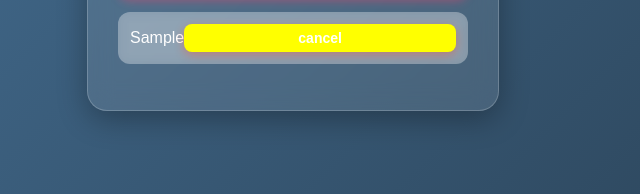
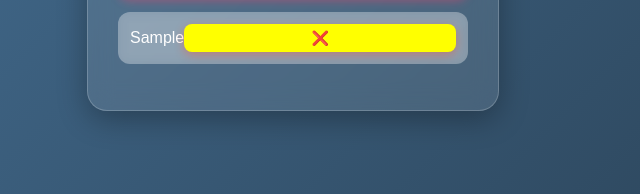
Before and after one commit to Vishwakarmasuraj333/To-do-list, a plain HTML site: page index.html in a window 1280 px wide. Both pictures are taken after typing "Sample" into the empty fields and a click on the button "Add". Shown: the part 449-643 px from the top of the page, 347-987 px from the left. Drawn offline with Linux system fonts and the light colour scheme.

Commit message:
Update index.html

```diff
--- a/index.html
+++ b/index.html
@@ -136,7 +136,7 @@
             li.innerText = task;
 
             let delbtn = document.createElement("button");
-            delbtn.innerText = "cancel";
+            delbtn.innerText = "❌";
             delbtn.style.background = "yellow";
 
             delbtn.onclick = function () {
@@ -151,4 +151,5 @@
     </script>
 </body>
 
+
 </html>
```
